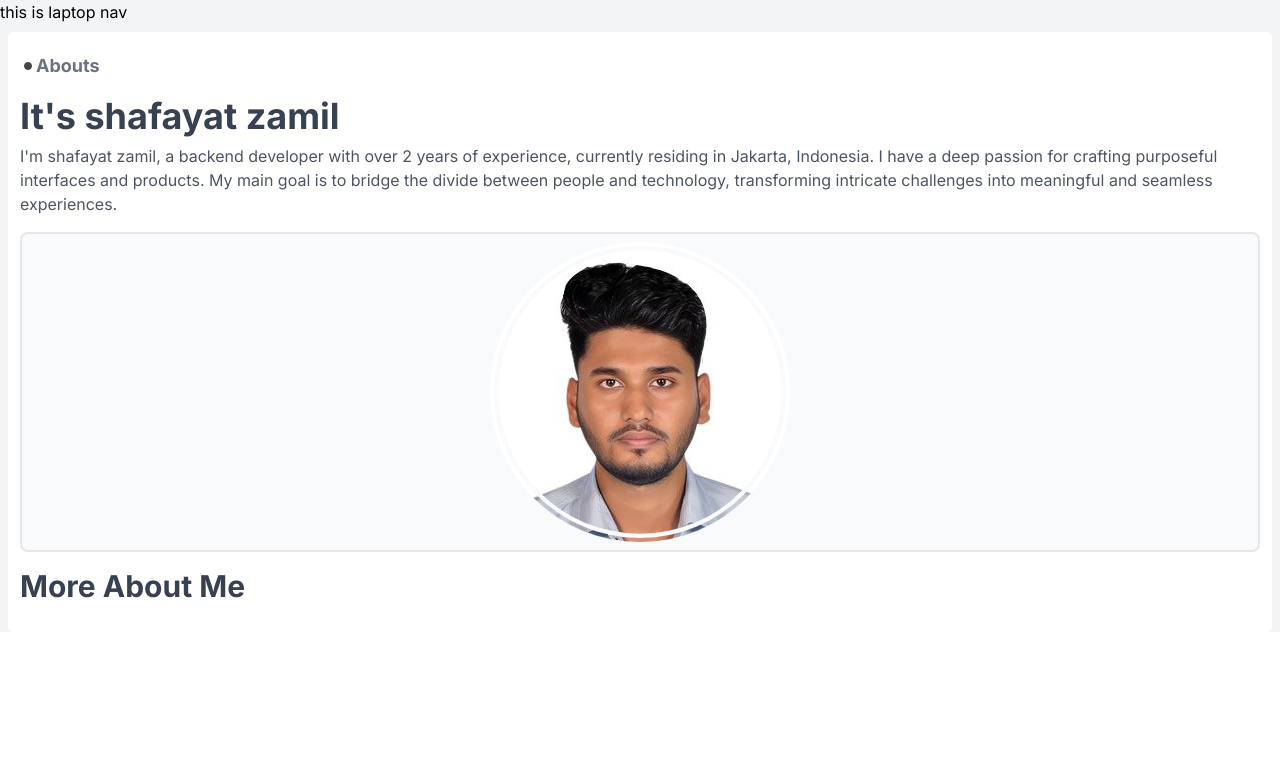
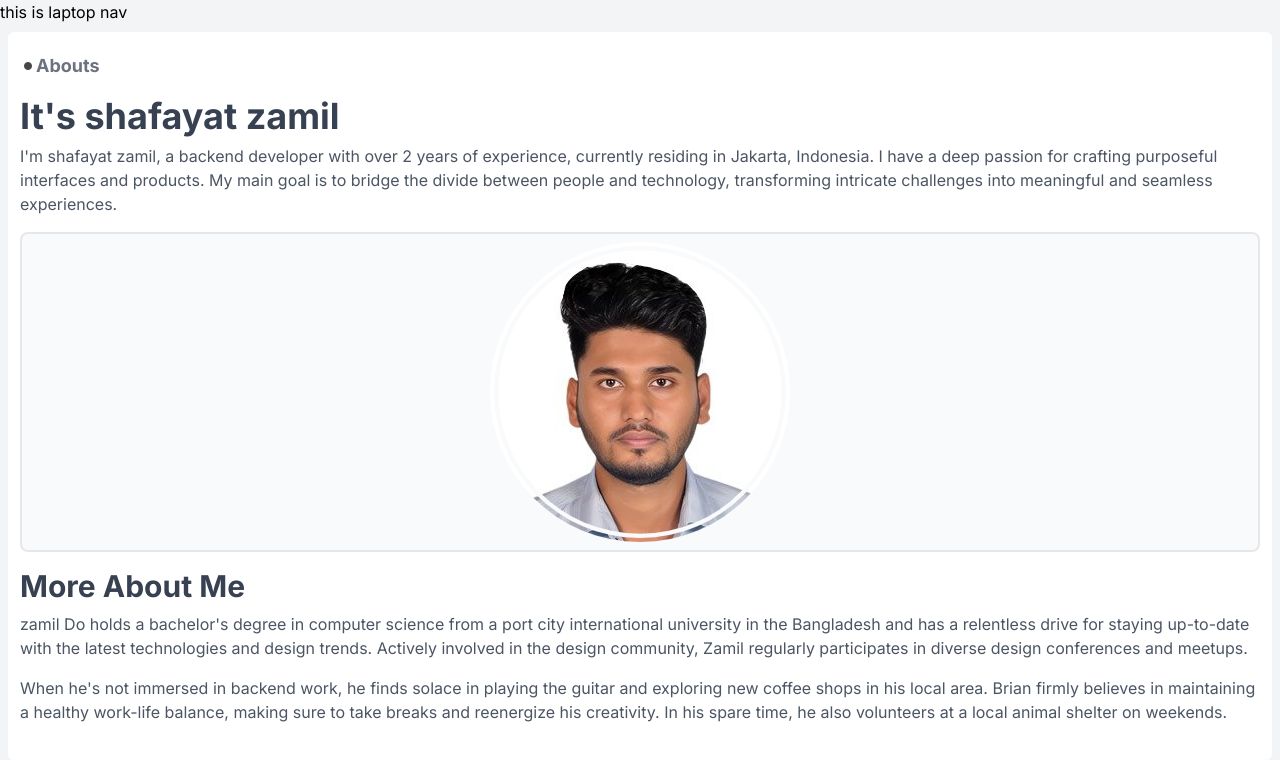
Before and after one commit to shafayatzamil/protfolio-try, a Next.js app: page /aboutme in a window 1280 px wide. Shown: the top 760 px of the page. Built offline with nearby package versions, Linux system fonts and the light colour scheme.

Commit message:
add profile

```diff
--- a/src/app/aboutme/page.js
+++ b/src/app/aboutme/page.js
@@ -37,6 +37,22 @@ const page = () => {
           <h2 className="text-3xl  mt-4 mb-2 text-gray-700 font-bold">
             More About Me
           </h2>
+
+          <p className="text-gray-600 text-md mb-4">
+            {" "}
+            zamil Do holds a bachelor's degree in computer science from a port
+            city international university in the Bangladesh and has a relentless
+            drive for staying up-to-date with the latest technologies and design
+            trends. Actively involved in the design community, Zamil regularly
+            participates in diverse design conferences and meetups.
+          </p>
+          <p className="text-gray-600 text-md mb-4">
+            When he's not immersed in backend work, he finds solace in playing
+            the guitar and exploring new coffee shops in his local area. Brian
+            firmly believes in maintaining a healthy work-life balance, making
+            sure to take breaks and reenergize his creativity. In his spare
+            time, he also volunteers at a local animal shelter on weekends.
+          </p>
         </div>
       </div>
     </div>
--- a/src/app/layout.js
+++ b/src/app/layout.js
@@ -3,9 +3,6 @@ import "./globals.css";
 import Navbar from "@/components/shared/Navbar";
 import WorkTogether from "@/components/shared/WorkTogether";
 import Footer from "@/components/shared/Footer";
-import HomePage from "./page";
-import HeaderPage from "@/components/ui/HeaderPage/HeaderPage";
-
 const inter = Inter({ subsets: ["latin"] });
 
 export const metadata = {
@@ -20,6 +17,7 @@ export default function RootLayout({ children }) {
         <div className="mx-auto bg-gray-100 ">
           <Navbar />
           {children}
+          <WorkTogether />
           <Footer />
         </div>
       </body>
--- a/src/app/page.js
+++ b/src/app/page.js
@@ -7,7 +7,7 @@ import plusICon from "../assets/icons8-plus-64.png";
 import copyICon from "../assets/icons8-copy-48.png";
 import HireButton from "@/components/ui/HireButton/HireButton";
 import HeaderPage from "@/components/ui/HeaderPage/HeaderPage";
-import WorkTogether from "@/components/shared/WorkTogether";
+
 import SkillPage from "@/components/ui/SkillPage/SkillPage";
 import ProjectPage from "@/components/ui/projectPage/ProjectPage";
 
@@ -17,7 +17,6 @@ const HomePage = () => {
       <HeaderPage />
       <SkillPage />
       <ProjectPage />
-      <WorkTogether />
     </div>
   );
 };
--- a/src/components/shared/Navbar.js
+++ b/src/components/shared/Navbar.js
@@ -18,14 +18,14 @@ const Navbar = () => {
       image: homeIcon,
     },
     {
+      route: "Projects",
+      pathname: "/projects",
+      image: projectIcon,
+    },
+    {
       route: "About Me",
       pathname: "/aboutme",
       image: aboutMeIcon,
-    },
-    {
-      route: "Projects",
-      pathname: "/projects",
-      image: projectIcon,
     },
   ];
   return (
```
